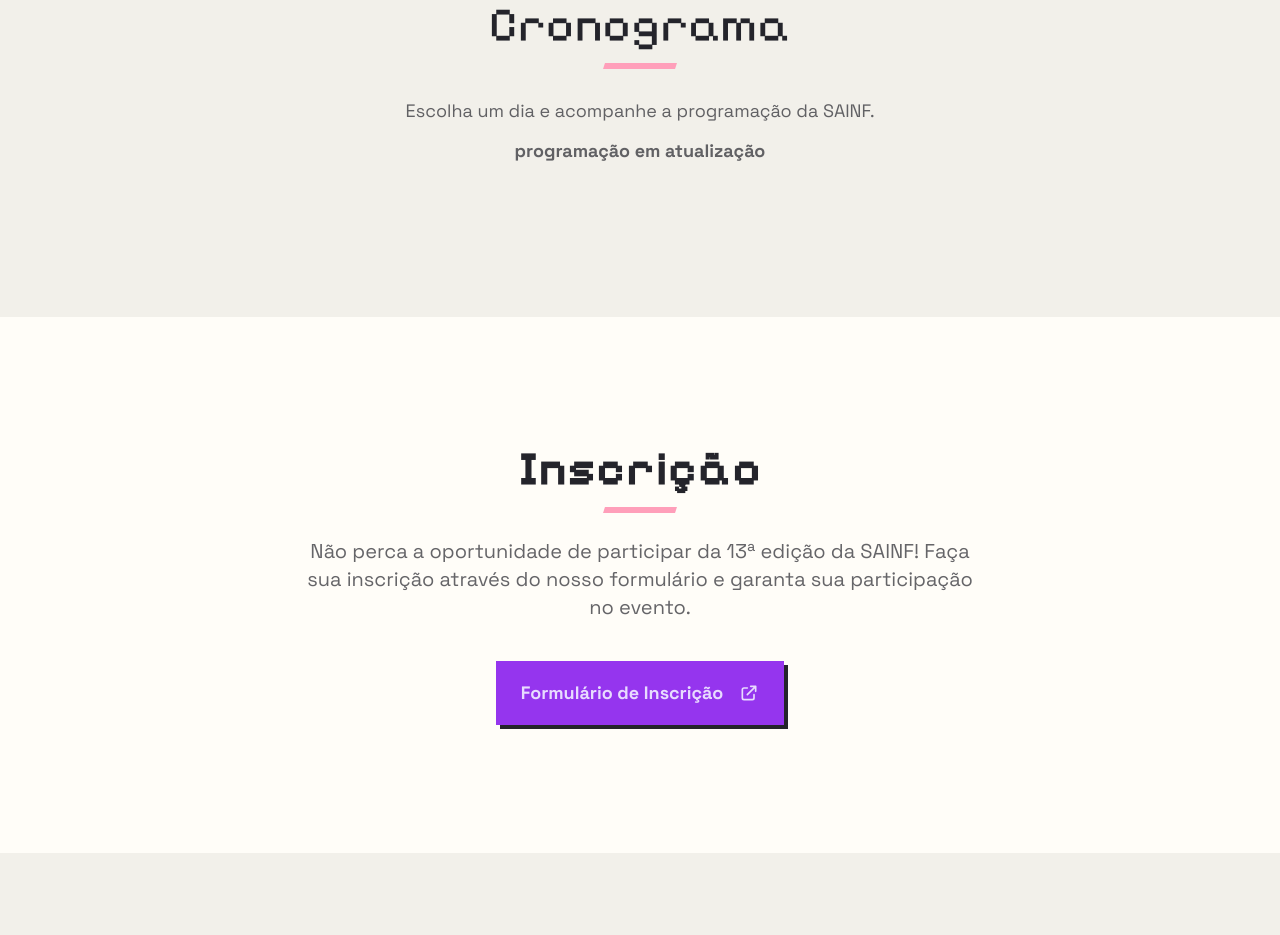
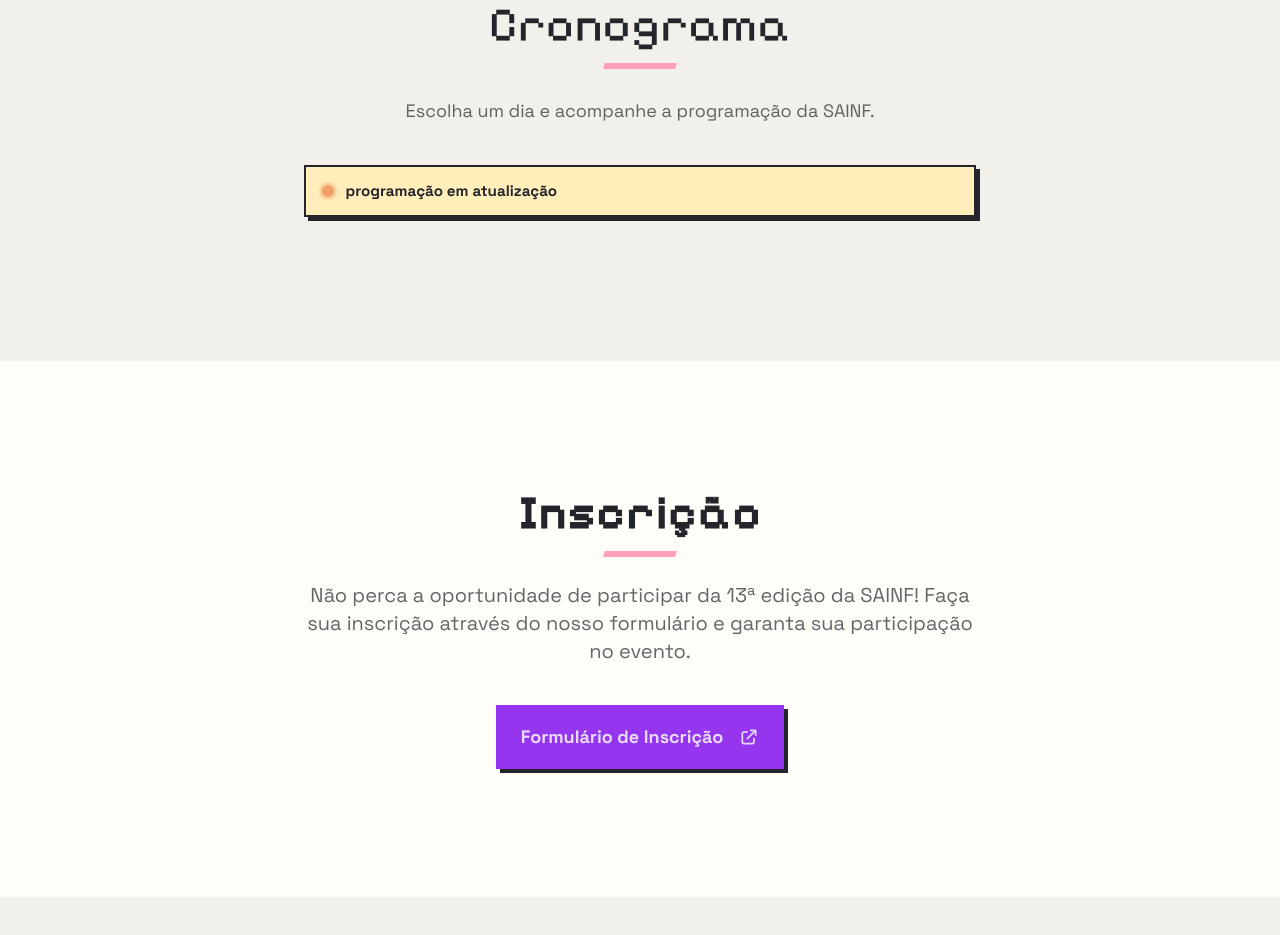
Before and after one commit to aaacms/sainf-2026, a React (Vite) app: page / in a window 1280 px wide. Shown: the part 2160-3095 px from the top of the page. Built offline with nearby package versions, Linux system fonts and the light colour scheme.

Commit message:
refactor: adicionar card de programacao atualizada

```diff
--- a/src/components/CronogramaSection.tsx
+++ b/src/components/CronogramaSection.tsx
@@ -13,13 +13,13 @@
           {/* <p className="pixel-title mb-3 text-primary">// AGENDA</p> */}
           <h2 id="schedule-title" className="text-4xl md:text-5xl">Cronograma</h2>
           <p className="mt-7 text-lg text-base-content/70">Escolha um dia e acompanhe a programação da SAINF.</p>
-          <p className="mt-3 text-lg text-base-content/70"><strong>programação em atualização</strong></p>
+          {/* <p className="mt-3 text-lg text-base-content/70"><strong>programação em atualização</strong></p> */}
         </header>
 
-        {/* <div className="schedule-notice" role="status">
+        <div className="schedule-notice" role="status">
           <span className="schedule-notice-light" aria-hidden="true" />
-          <p><strong>programação em atualização</strong> — horários e atividades podem sofrer ajustes.</p>
-        </div> */}
+          <p><strong>programação em atualização</strong></p>
+        </div>
 
         {/* <div className="schedule-tabs" role="tablist" aria-label="Dias do evento">
           {cronogramaEventos.map((item, index) => (
```
Also changed, not shown: 2 other files (tests, documents, lock files or other folders).
